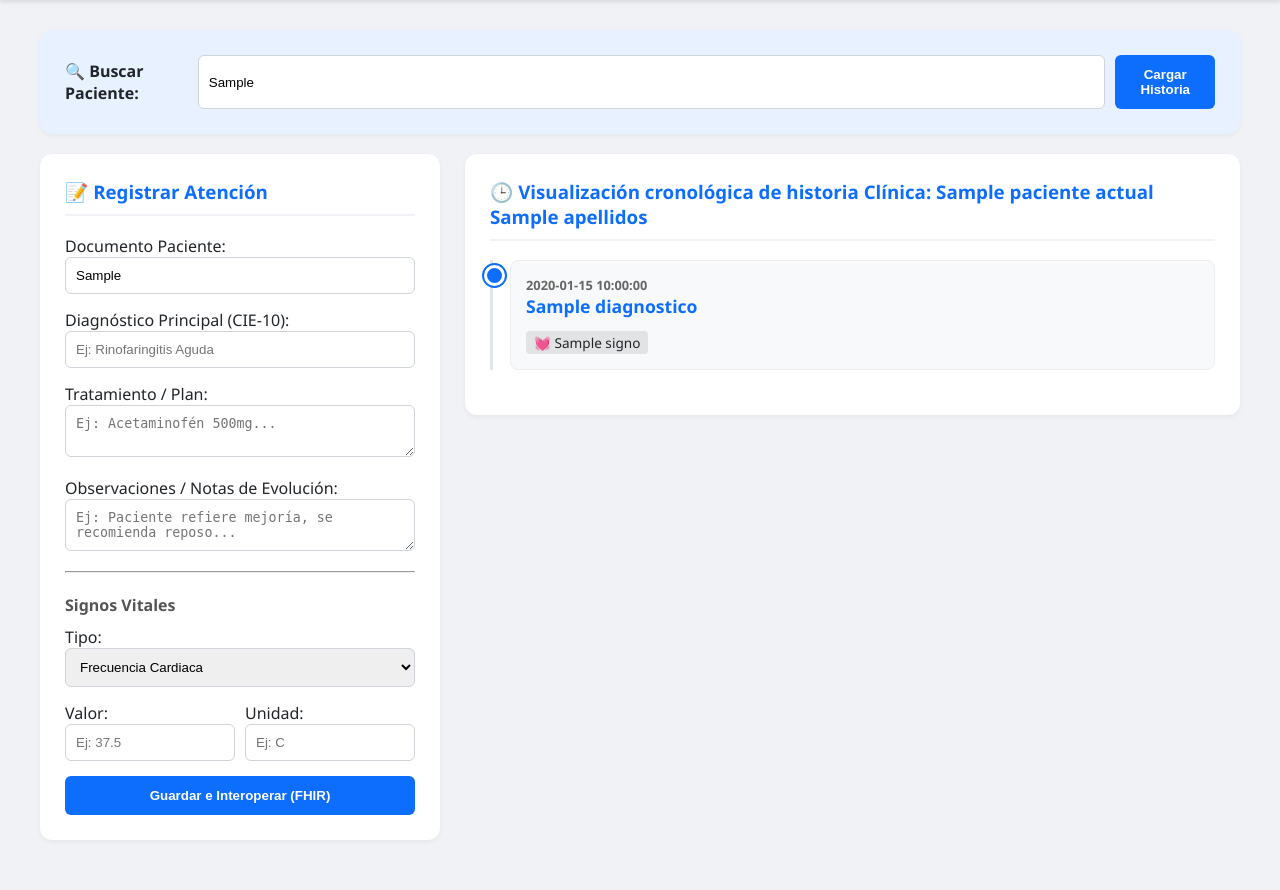
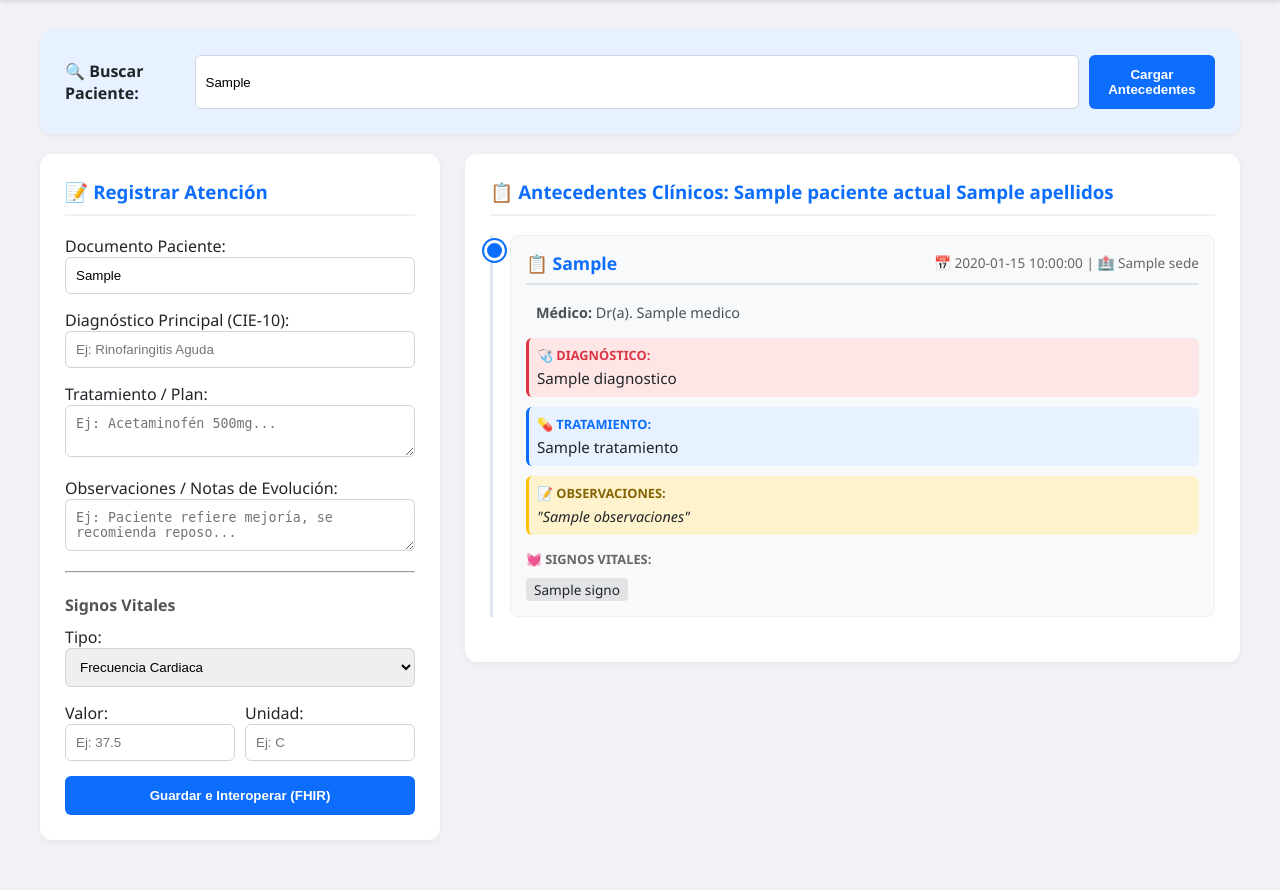
Before and after one commit to Eliasib25/hce-interoperable, a FastAPI app: template app/templates/dashboard_medico.html in a window 1280 px wide. Shown: the part 63-953 px from the top of the page. Run offline with FastAPI, Linux system fonts and the light colour scheme; the template is opened without the code that fills it: most values are stand-ins (such as "Sample title", 1, 10 or a date in 2020).

Commit message:
Corrección HC

```diff
--- a/app/main.py
+++ b/app/main.py
@@ -95,71 +95,55 @@ def dashboard(request: Request, db: Session = Depends(get_db)):
     if rol == "Medico":
         return templates.TemplateResponse("dashboard_medico.html", context)
     elif rol == "Paciente":
-        # 1. Obtener datos FHIR
-        observaciones_fhir = fhir_client.get_patient_observations(user.numero_documento)
-        encuentros_fhir = fhir_client.get_patient_encounters(user.numero_documento)
+        # Obtener encuentros médicos desde la base de datos local
+        encuentros_db = db.query(models.EncuentroMedico).filter(
+            models.EncuentroMedico.paciente_id == user.id
+        ).order_by(models.EncuentroMedico.fecha.desc()).all()
 
         historial_agrupado = []
 
-        # 2. Recorremos los ENCUENTROS
-        for entry_enc in encuentros_fhir:
-            enc_res = entry_enc.get('resource', {})
-            enc_id = enc_res.get('id')
-            fecha_str = enc_res.get('meta', {}).get('lastUpdated', 'N/A')[:10]
-
-            # --- LÓGICA DE SEPARACIÓN DE TEXTO ---
-            try:
-                # Texto completo: "Gripa | Tx: Tomar agua | Obs: Reposo"
-                texto_completo = enc_res.get('reasonCode', [{}])[0].get('coding', [{}])[0].get('display', 'Consulta General')
-            except:
-                texto_completo = "Sin Diagnóstico"
+        for encuentro in encuentros_db:
+            # Extraer diagnóstico completo que puede contener: "Enfermedad | Tx: ... | Obs: ..."
+            texto_completo = encuentro.diagnostico
 
             # Valores por defecto
             diag_final = texto_completo
             tx_final = "No especificado"
             obs_final = ""
 
-            # Separamos por el delimitador que usamos al guardar
+            # Separar las partes del diagnóstico
             if " | " in texto_completo:
                 partes = texto_completo.split(" | ")
+                diag_final = partes[0]  # Primera parte es el diagnóstico
 
-                # La primera parte siempre es el Diagnóstico
-                diag_final = partes[0]
-
-                # Buscamos las otras partes
                 for parte in partes[1:]:
                     if parte.startswith("Tx: "):
                         tx_final = parte.replace("Tx: ", "")
                     elif parte.startswith("Obs: "):
                         obs_final = parte.replace("Obs: ", "")
-            # -------------------------------------
 
-            # 3. Buscar Signos Vitales
-            ref_buscada = f"Encounter/{enc_id}"
-            signos_vitales_asociados = []
+            # Obtener observaciones clínicas (signos vitales) asociadas al encuentro
+            observaciones = db.query(models.ObservacionClinica).filter(
+                models.ObservacionClinica.encuentro_id == encuentro.id
+            ).all()
 
-            for entry_obs in observaciones_fhir:
-                obs_res = entry_obs.get('resource', {})
-                ref_obs = obs_res.get('encounter', {}).get('reference', '')
-
-                if ref_obs == ref_buscada:
-                    try:
-                        n_obs = obs_res.get('code', {}).get('coding', [{}])[0].get('display', 'Obs')
-                    except:
-                        n_obs = "Obs"
-                    v = obs_res.get('valueQuantity', {}).get('value') or obs_res.get('valueString', '')
-                    u = obs_res.get('valueQuantity', {}).get('unit', '')
-                    signos_vitales_asociados.append(f"{n_obs}: {v} {u}")
+            signos_vitales = []
+            for obs in observaciones:
+                signo = f"{obs.descripcion}: {obs.valor}"
+                if obs.unidad:
+                    signo += f" {obs.unidad}"
+                signos_vitales.append(signo)
 
             historial_agrupado.append({
-                "fecha": fecha_str,
-                "diagnostico": diag_final,   # Solo el nombre de la enfermedad
-                "tratamiento": tx_final,     # Solo el tratamiento
-                "observaciones": obs_final,  # Solo la observación
-                "signos_vitales": signos_vitales_asociados
+                "fecha": encuentro.fecha.strftime("%Y-%m-%d %H:%M"),
+                "sede": f"{encuentro.sede.nombre} - {encuentro.sede.ciudad}",
+                "tipo_encuentro": encuentro.tipo.nombre,
+                "medico": f"{encuentro.medico.nombres} {encuentro.medico.apellidos}",
+                "diagnostico": diag_final,
+                "tratamiento": tx_final,
+                "observaciones": obs_final,
+                "signos_vitales": signos_vitales
             })
-
-        historial_agrupado.sort(key=lambda x: x['fecha'], reverse=True)
 
         context["historial_paciente"] = historial_agrupado
         return templates.TemplateResponse("dashboard_paciente.html", context)
@@ -238,42 +222,55 @@ def registrar_atencion(
     except Exception as e:
         status_fhir = f"⚠️ Error conexión FHIR: {str(e)}"
 
-    # 6. --- RECARGAR HISTORIAL ---
-    # (Copiar aquí la misma lógica de recarga de historial que tenías antes)
-    observaciones_fhir = fhir_client.get_patient_observations(paciente.numero_documento)
-    encuentros_fhir = fhir_client.get_patient_encounters(paciente.numero_documento)
+    # 6. --- RECARGAR HISTORIAL DESDE BASE DE DATOS ---
+    encuentros_db = db.query(models.EncuentroMedico).filter(
+        models.EncuentroMedico.paciente_id == paciente.id
+    ).order_by(models.EncuentroMedico.fecha.desc()).all()
 
     historial_agrupado = []
 
-    for entry_enc in encuentros_fhir:
-        enc_res = entry_enc.get('resource', {})
-        enc_id = enc_res.get('id')
-        fecha_str = enc_res.get('meta', {}).get('lastUpdated', 'N/A')[:10]
-        try:
-            diag_txt = enc_res.get('reasonCode', [{}])[0].get('coding', [{}])[0].get('display', 'Consulta')
-        except:
-            diag_txt = "Sin Diagnóstico"
+    for encuentro in encuentros_db:
+        # Extraer diagnóstico completo
+        texto_completo = encuentro.diagnostico
 
-        ref_buscada = f"Encounter/{enc_id}"
-        signos = []
-        for entry_obs in observaciones_fhir:
-            obs_res = entry_obs.get('resource', {})
-            if obs_res.get('encounter', {}).get('reference') == ref_buscada:
-                try:
-                    n_obs = obs_res.get('code', {}).get('coding', [{}])[0].get('display', 'Obs')
-                except:
-                    n_obs = "Obs"
-                v = obs_res.get('valueQuantity', {}).get('value') or obs_res.get('valueString', '')
-                u = obs_res.get('valueQuantity', {}).get('unit', '')
-                signos.append(f"{n_obs}: {v} {u}")
+        # Valores por defecto
+        diag_final = texto_completo
+        tx_final = "No especificado"
+        obs_final = ""
+
+        # Separar las partes del diagnóstico
+        if " | " in texto_completo:
+            partes = texto_completo.split(" | ")
+            diag_final = partes[0]
+
+            for parte in partes[1:]:
+                if parte.startswith("Tx: "):
+                    tx_final = parte.replace("Tx: ", "")
+                elif parte.startswith("Obs: "):
+                    obs_final = parte.replace("Obs: ", "")
+
+        # Obtener observaciones clínicas (signos vitales)
+        observaciones = db.query(models.ObservacionClinica).filter(
+            models.ObservacionClinica.encuentro_id == encuentro.id
+        ).all()
+
+        signos_vitales = []
+        for obs in observaciones:
+            signo = f"{obs.descripcion}: {obs.valor}"
+            if obs.unidad:
+                signo += f" {obs.unidad}"
+            signos_vitales.append(signo)
 
         historial_agrupado.append({
-            "fecha": fecha_str,
-            "diagnostico": diag_txt,
-            "signos_vitales": signos
+            "fecha": encuentro.fecha.strftime("%Y-%m-%d %H:%M"),
+            "sede": f"{encuentro.sede.nombre} - {encuentro.sede.ciudad}",
+            "tipo_encuentro": encuentro.tipo.nombre,
+            "medico": f"{encuentro.medico.nombres} {encuentro.medico.apellidos}",
+            "diagnostico": diag_final,
+            "tratamiento": tx_final,
+            "observaciones": obs_final,
+            "signos_vitales": signos_vitales
         })
-
-    historial_agrupado.sort(key=lambda x: x['fecha'], reverse=True)
 
     context["msg"] = f"✅ Registro guardado para {paciente.nombres}. ({status_fhir})"
     context["paciente_actual"] = paciente
@@ -304,47 +301,55 @@ def medico_buscar_paciente(
         context["msg"] = f"⚠️ Paciente con documento {q_doc} no encontrado en la base de datos."
         return templates.TemplateResponse("dashboard_medico.html", context)
 
-    # 2. Si existe, traemos su HISTORIA CLÍNICA FHIR (Reusamos la lógica del paciente)
-    observaciones_fhir = fhir_client.get_patient_observations(paciente.numero_documento)
-    encuentros_fhir = fhir_client.get_patient_encounters(paciente.numero_documento)
+    # 2. Si existe, traemos sus ANTECEDENTES desde la base de datos local
+    encuentros_db = db.query(models.EncuentroMedico).filter(
+        models.EncuentroMedico.paciente_id == paciente.id
+    ).order_by(models.EncuentroMedico.fecha.desc()).all()
 
     historial_agrupado = []
 
-    # Procesar Encuentros
-    for entry_enc in encuentros_fhir:
-        enc_res = entry_enc.get('resource', {})
-        enc_id = enc_res.get('id')
-        fecha_str = enc_res.get('meta', {}).get('lastUpdated', 'N/A')[:10]
+    for encuentro in encuentros_db:
+        # Extraer diagnóstico completo
+        texto_completo = encuentro.diagnostico
 
-        try:
-            diagnostico = enc_res.get('reasonCode', [{}])[0].get('coding', [{}])[0].get('display', 'Consulta General')
-        except:
-            diagnostico = "Sin Diagnóstico"
+        # Valores por defecto
+        diag_final = texto_completo
+        tx_final = "No especificado"
+        obs_final = ""
 
-        # Buscar signos vitales de este encuentro
-        referencia_buscada = f"Encounter/{enc_id}"
-        signos_vitales_asociados = []
+        # Separar las partes del diagnóstico
+        if " | " in texto_completo:
+            partes = texto_completo.split(" | ")
+            diag_final = partes[0]
 
-        for entry_obs in observaciones_fhir:
-            obs_res = entry_obs.get('resource', {})
-            ref_obs = obs_res.get('encounter', {}).get('reference', '')
+            for parte in partes[1:]:
+                if parte.startswith("Tx: "):
+                    tx_final = parte.replace("Tx: ", "")
+                elif parte.startswith("Obs: "):
+                    obs_final = parte.replace("Obs: ", "")
 
-            if ref_obs == referencia_buscada:
-                try:
-                    nombre_obs = obs_res.get('code', {}).get('coding', [{}])[0].get('display', 'Obs')
-                except:
-                    nombre_obs = "Observación"
-                val = obs_res.get('valueQuantity', {}).get('value') or obs_res.get('valueString', 'N/A')
-                unit = obs_res.get('valueQuantity', {}).get('unit', '')
-                signos_vitales_asociados.append(f"{nombre_obs}: {val} {unit}")
+        # Obtener observaciones clínicas (signos vitales)
+        observaciones = db.query(models.ObservacionClinica).filter(
+            models.ObservacionClinica.encuentro_id == encuentro.id
+        ).all()
+
+        signos_vitales = []
+        for obs in observaciones:
+            signo = f"{obs.descripcion}: {obs.valor}"
+            if obs.unidad:
+                signo += f" {obs.unidad}"
+            signos_vitales.append(signo)
 
         historial_agrupado.append({
-            "fecha": fecha_str,
-            "diagnostico": diagnostico,
-            "signos_vitales": signos_vitales_asociados
+            "fecha": encuentro.fecha.strftime("%Y-%m-%d %H:%M"),
+            "sede": f"{encuentro.sede.nombre} - {encuentro.sede.ciudad}",
+            "tipo_encuentro": encuentro.tipo.nombre,
+            "medico": f"{encuentro.medico.nombres} {encuentro.medico.apellidos}",
+            "diagnostico": diag_final,
+            "tratamiento": tx_final,
+            "observaciones": obs_final,
+            "signos_vitales": signos_vitales
         })
-
-    historial_agrupado.sort(key=lambda x: x['fecha'], reverse=True)
 
     # Enviamos los datos al template
     context["paciente_actual"] = paciente
@@ -443,12 +448,30 @@ def exportar_pdf(request: Request, db: Session = Depends(get_db)):
 
     encuentros_data = []
     for enc in encuentros:
+        # Separar el diagnóstico completo en sus partes
+        texto_completo = enc.diagnostico
+        diag_final = texto_completo
+        tx_final = "No especificado"
+        obs_final = ""
+
+        if " | " in texto_completo:
+            partes = texto_completo.split(" | ")
+            diag_final = partes[0]
+
+            for parte in partes[1:]:
+                if parte.startswith("Tx: "):
+                    tx_final = parte.replace("Tx: ", "")
+                elif parte.startswith("Obs: "):
+                    obs_final = parte.replace("Obs: ", "")
+
         encuentros_data.append({
             "fecha": enc.fecha.strftime("%Y-%m-%d %H:%M"),
             "tipo": enc.tipo.nombre,
             "medico": f"{enc.medico.nombres} {enc.medico.apellidos}",
             "sede": enc.sede.nombre,
-            "diagnostico": enc.diagnostico
+            "diagnostico": diag_final,
+            "tratamiento": tx_final,
+            "observaciones": obs_final
         })
 
     # 2. Obtener Observaciones Clínicas de la BD Local
--- a/app/templates/dashboard_medico.html
+++ b/app/templates/dashboard_medico.html
@@ -107,7 +107,7 @@
             <form action="/medico/buscar_paciente" method="get" style="display: flex; gap: 10px; width: 100%;">
                 <label style="align-self: center; font-weight: bold;">🔍 Buscar Paciente:</label>
                 <input type="text" name="q_doc" class="form-control" placeholder="Número de Documento (Ej: 3003)" value="{{ paciente_actual.numero_documento if paciente_actual else '' }}" required>
-                <button type="submit" class="btn-primary btn-search">Cargar Historia</button>
+                <button type="submit" class="btn-primary btn-search">Cargar Antecedentes</button>
             </form>
         </div>
 
@@ -167,36 +167,68 @@
             <div>
                 {% if paciente_actual %}
                     <div class="card">
-                        <h3>🕒 Visualización cronológica de historia Clínica: {{ paciente_actual.nombres }} {{ paciente_actual.apellidos }}</h3>
+                        <h3>📋 Antecedentes Clínicos: {{ paciente_actual.nombres }} {{ paciente_actual.apellidos }}</h3>
 
                         <div class="timeline">
                             {% for visita in historial_clinico %}
                             <div class="timeline-item">
                                 <div class="timeline-dot"></div>
                                 <div class="history-card">
-                                    <div class="history-date">{{ visita.fecha }}</div>
-                                    <div class="history-diag">{{ visita.diagnostico }}</div>
+                                    <div style="display: flex; justify-content: space-between; align-items: center; margin-bottom: 12px; border-bottom: 2px solid #dee2e6; padding-bottom: 8px;">
+                                        <div style="font-weight: bold; font-size: 1.1em; color: #0d6efd;">
+                                            📋 {{ visita.tipo_encuentro }}
+                                        </div>
+                                        <div style="font-size: 0.85em; color: #666;">
+                                            📅 {{ visita.fecha }} | 🏥 {{ visita.sede }}
+                                        </div>
+                                    </div>
 
-                                    {% if visita.signos_vitales %}
-                                    <div style="margin-top: 8px;">
-                                        {% for signo in visita.signos_vitales %}
-                                            <span class="vital-tag">💓 {{ signo }}</span>
-                                        {% endfor %}
+                                    <div style="background-color: #f8f9fa; padding: 6px 10px; border-radius: 6px; margin-bottom: 10px; font-size: 0.9em; color: #495057;">
+                                        <strong>Médico:</strong> Dr(a). {{ visita.medico }}
                                     </div>
-                                    {% endif %}
+
+                                    <div style="display: grid; grid-template-columns: 1fr; gap: 10px;">
+
+                                        <div style="background-color: #ffe6e6; padding: 8px; border-radius: 6px; border-left: 3px solid #dc3545;">
+                                            <strong style="color: #dc3545; display: block; font-size: 0.8em; margin-bottom: 3px;">🩺 DIAGNÓSTICO:</strong>
+                                            <span style="font-size: 0.95em; font-weight: 500;">{{ visita.diagnostico }}</span>
+                                        </div>
+
+                                        <div style="background-color: #e7f1ff; padding: 8px; border-radius: 6px; border-left: 3px solid #0d6efd;">
+                                            <strong style="color: #0d6efd; display: block; font-size: 0.8em; margin-bottom: 3px;">💊 TRATAMIENTO:</strong>
+                                            <span style="font-size: 0.95em;">{{ visita.tratamiento }}</span>
+                                        </div>
+
+                                        {% if visita.observaciones %}
+                                        <div style="background-color: #fff3cd; padding: 8px; border-radius: 6px; border-left: 3px solid #ffc107;">
+                                            <strong style="color: #856404; display: block; font-size: 0.8em; margin-bottom: 3px;">📝 OBSERVACIONES:</strong>
+                                            <span style="font-size: 0.9em; font-style: italic;">"{{ visita.observaciones }}"</span>
+                                        </div>
+                                        {% endif %}
+
+                                        {% if visita.signos_vitales %}
+                                        <div style="margin-top: 5px;">
+                                            <p style="margin: 0 0 5px 0; font-size: 0.8em; font-weight: bold; color: #666;">💓 SIGNOS VITALES:</p>
+                                            <div>
+                                                {% for signo in visita.signos_vitales %}
+                                                <span class="vital-tag">{{ signo }}</span>
+                                                {% endfor %}
+                                            </div>
+                                        </div>
+                                        {% endif %}
+                                    </div>
                                 </div>
                             </div>
                             {% else %}
-                            <p style="text-align: center; color: #888;">El paciente no tiene atenciones previas registradas en FHIR.</p>
+                            <p style="text-align: center; color: #888; padding: 30px;">El paciente no tiene atenciones previas registradas.</p>
                             {% endfor %}
                         </div>
                     </div>
                 {% else %}
                     <div class="card" style="text-align: center; padding: 50px; color: #aaa;">
-                        <div style="font-size: 3rem; margin-bottom: 10px;">🩺</div>
-                        <h3>Módulo de Consulta</h3>
-                        <p>Ingrese el documento del paciente arriba para visualizar sus antecedentes cronológicos.</p>
-
+                        <div style="font-size: 3rem; margin-bottom: 10px;">📋</div>
+                        <h3>Módulo de Antecedentes</h3>
+                        <p>Ingrese el documento del paciente arriba para visualizar sus antecedentes clínicos.</p>
                     </div>
                 {% endif %}
             </div>
```
Also changed, not shown: app/fhir_client.py (+7 -0 lines), app/templates/dashboard_paciente.html (+12 -3 lines), app/templates/pdf_template.html (+21 -6 lines).
